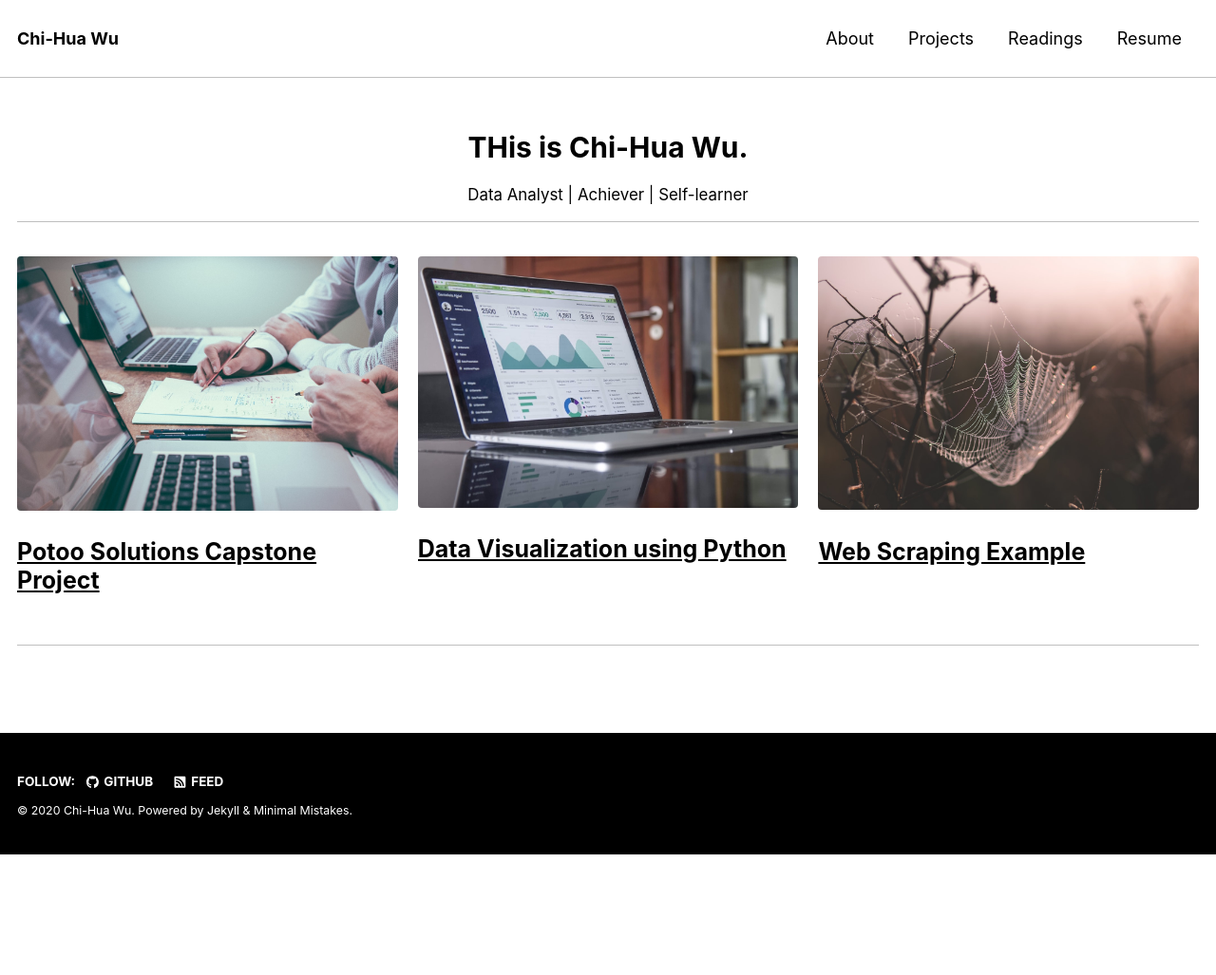
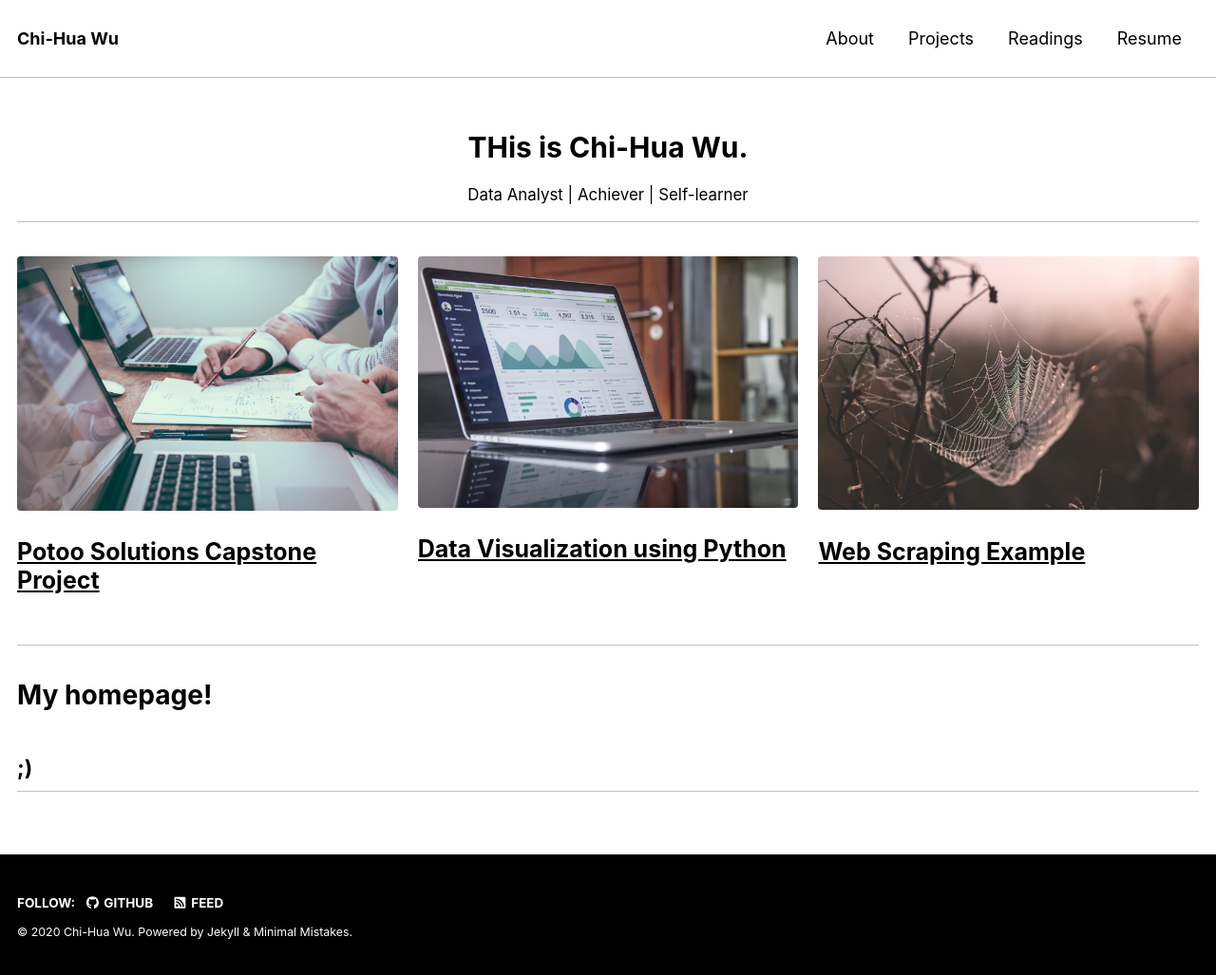
Before and after one commit to chw18019/chw18019.github.io, a Jekyll site: the page built from index.html, in a window 1280 px wide. Shown: the whole page at 95% size. Built offline with Jekyll 4.4.1, drawn with Linux system fonts in a browser that asks for light colours; nearby versions of some CDN libraries; the list of posts is cut into pages by our own code; before the commit the page ends 900 px from its top, so only the background shows below that.

Commit message:
Update index.html

```diff
--- a/index.html
+++ b/index.html
@@ -27,3 +27,18 @@
 {% include feature_row id="intro" type="center" %}
 
 {% include feature_row %}
+<html>
+  <head>
+    <title>My Homepage</title>
+  </head>
+
+
+  <body>
+    <h1>My homepage!</h1>
+
+    <h2>
+        ;)
+    </h2>
+
+  </body>
+</html>
```
